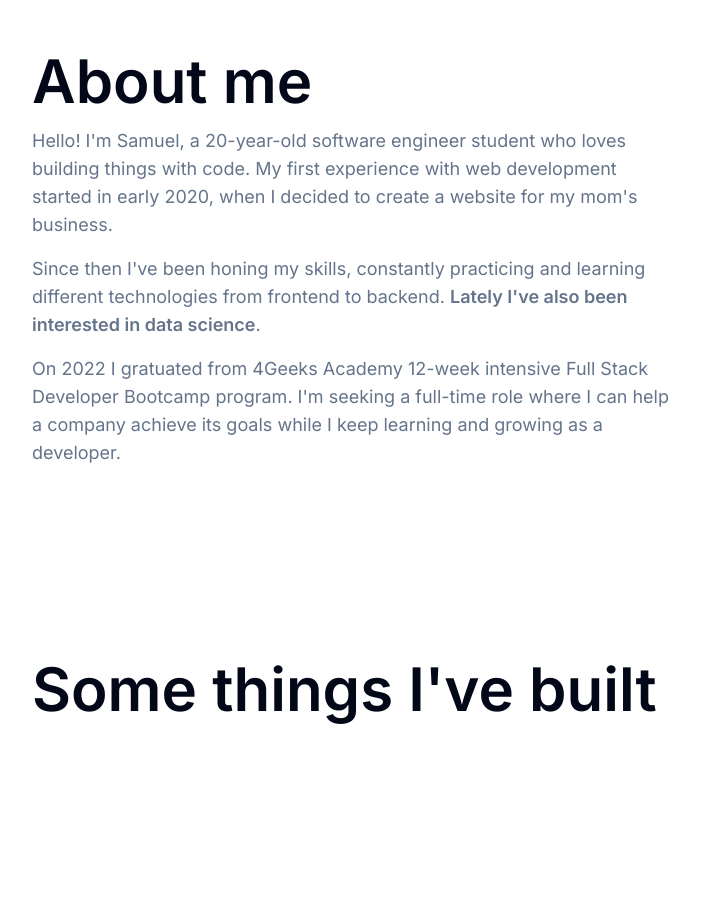
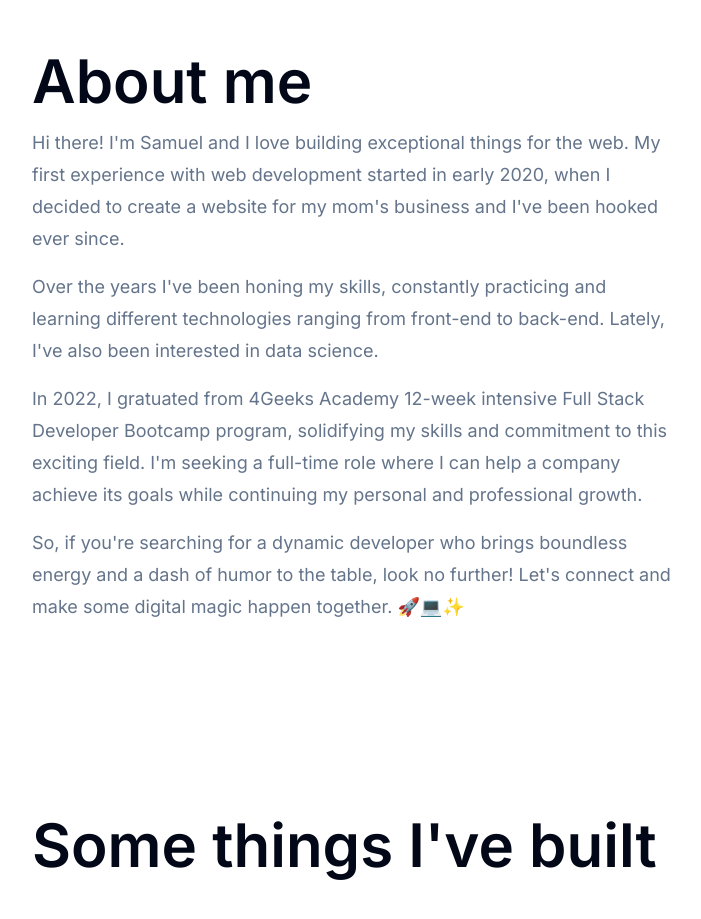
Before and after one commit to samuelpalacioss/blog-project, a Next.js app: page / in a window 1280 px wide. Shown: the part 1000-1919 px from the top of the page, without its empty margins (128-829 px from the left). Before the commit the page ends 1815 px from the top, so only its background shows below. Built offline with nearby package versions, Linux system fonts and the light colour scheme.

Commit message:
Update about me section paragraph

```diff
--- a/app/page.tsx
+++ b/app/page.tsx
@@ -63,25 +63,30 @@ export default function Home() {
             About me
           </h2>
           <div className='flex flex-col gap-4 sm:text-lg'>
-            <p className='max-w-[95%] sm:max-w-[40rem] text-muted-foreground'>
-              Hello! I&apos;m Samuel, a 20-year-old software engineer student
-              who loves building things with code. My first experience with web
-              development started in early 2020, when I decided to create a
-              website for my mom&apos;s business.
+            <p className='max-w-[95%] sm:max-w-[40rem] text-muted-foreground leading-normal sm:leading-8'>
+              Hi there! I&apos;m Samuel and I love building exceptional things
+              for the web. My first experience with web development started in
+              early 2020, when I decided to create a website for my mom&apos;s
+              business and I&apos;ve been hooked ever since.
             </p>
-            <p className='max-w-[95%] sm:max-w-[40rem] text-muted-foreground'>
-              Since then I&apos;ve been honing my skills, constantly practicing
-              and learning different technologies from frontend to backend.{' '}
-              <span className='font-semibold'>
-                Lately I&apos;ve also been interested in data science
-              </span>
-              .
+            <p className='max-w-[95%] sm:max-w-[40rem] text-muted-foreground leading-normal sm:leading-8'>
+              Over the years I&apos;ve been honing my skills, constantly
+              practicing and learning different technologies ranging from
+              front-end to back-end. Lately, I&apos;ve also been interested in
+              data science.
             </p>
-            <p className='max-w-[95%] sm:max-w-[40rem] text-muted-foreground'>
-              On 2022 I gratuated from 4Geeks Academy 12-week intensive Full
-              Stack Developer Bootcamp program. I&apos;m seeking a full-time
-              role where I can help a company achieve its goals while I keep
-              learning and growing as a developer.
+            <p className='max-w-[95%] sm:max-w-[40rem] text-muted-foreground leading-normal sm:leading-8'>
+              In 2022, I gratuated from 4Geeks Academy 12-week intensive Full
+              Stack Developer Bootcamp program, solidifying my skills and
+              commitment to this exciting field. I&apos;m seeking a full-time
+              role where I can help a company achieve its goals while continuing
+              my personal and professional growth.
+            </p>
+            <p className='max-w-[95%] sm:max-w-[40rem] text-muted-foreground leading-normal sm:leading-8'>
+              So, if you&apos;re searching for a dynamic developer who brings
+              boundless energy and a dash of humor to the table, look no
+              further! Let's connect and make some digital magic happen
+              together. 🚀💻✨
             </p>
           </div>
         </div>
```
